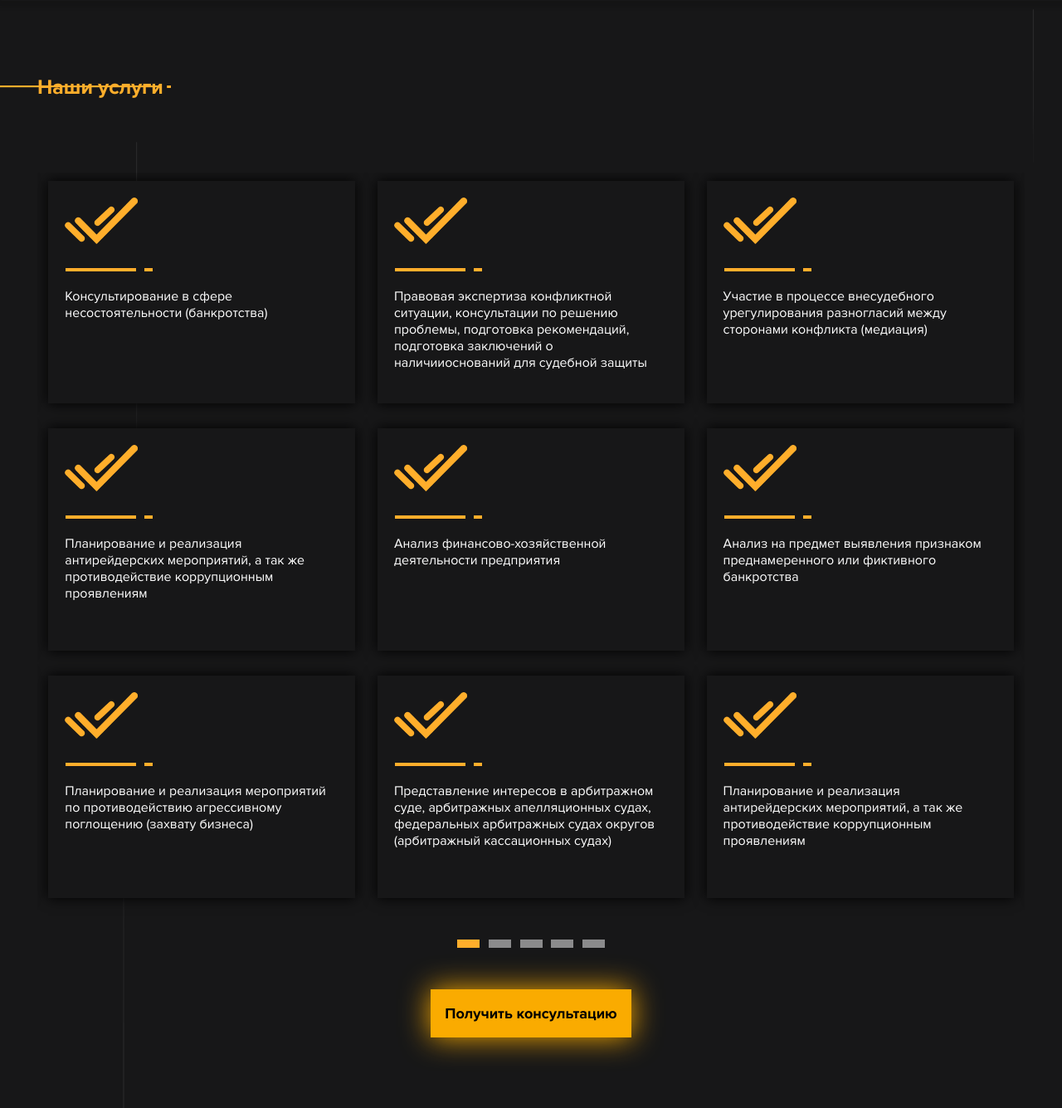
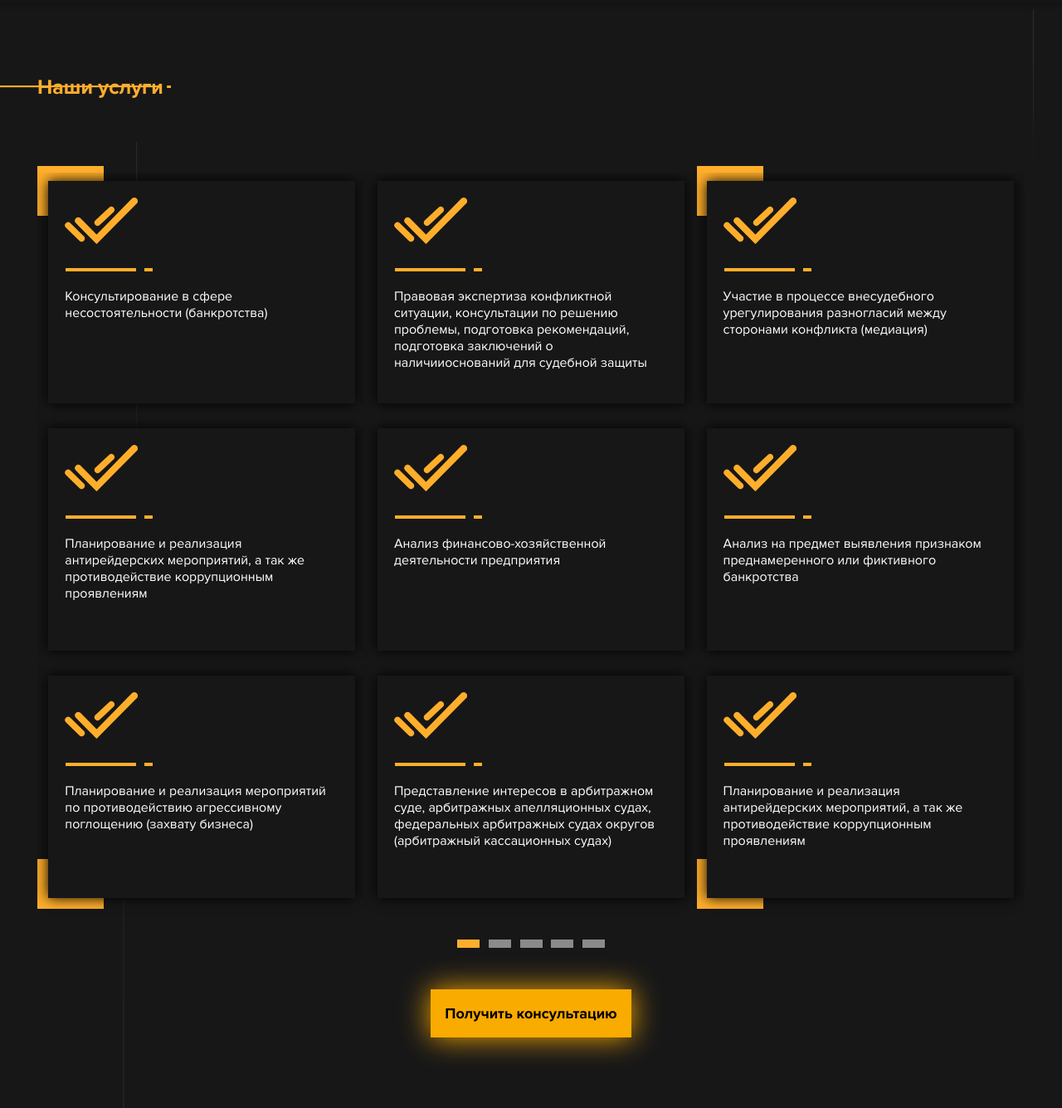
Before and after one commit to Julie0412/Julie0412.github.io, a PHP site: page / in a window 1280 px wide. Shown: the part 4937-6272 px from the top of the page at 83% size. Run offline with PHP 8.4, Linux system fonts and the light colour scheme; some web fonts are replaced.

Commit message:
Add files via upload

```diff
--- a/bankrupt/index.html
+++ b/bankrupt/index.html
@@ -244,6 +244,10 @@
             <div class="do-second-part">
                 <div class="container">
                 <h3>Наши услуги</h3>
+                    <div class="corner"></div>
+                    <div class="corner"></div>
+                    <div class="corner"></div>
+                    <div class="corner"></div>
                 <div class="services-cards owl-carousel">
                     <div class="services-column">
                         <div class="service-card">
--- a/bankrupt/style.css
+++ b/bankrupt/style.css
@@ -1058,8 +1058,32 @@ border-bottom: 7px solid #1a1a1b c;
 }
 
 /* screen-6 */
+
 .do-second-part {
     position: relative;
+}
+.corner {
+    display: block;
+    position: absolute;
+    width: 80px;
+    height: 60px;
+    background-color: #ffae2b;
+    top: 0;
+}
+.corner:first-of-type {
+    top: 187px;
+}
+.corner:nth-of-type(2) {
+    top: 187px;
+    right: 360px;
+}
+.corner:nth-of-type(3) {
+    top: 1022px;
+
+}
+.corner:nth-of-type(4) {
+    top: 1022px;
+    right: 360px;
 }
 .do-second-part h3 {
     font-family: "Proxima Nova", sans-serif;
```
